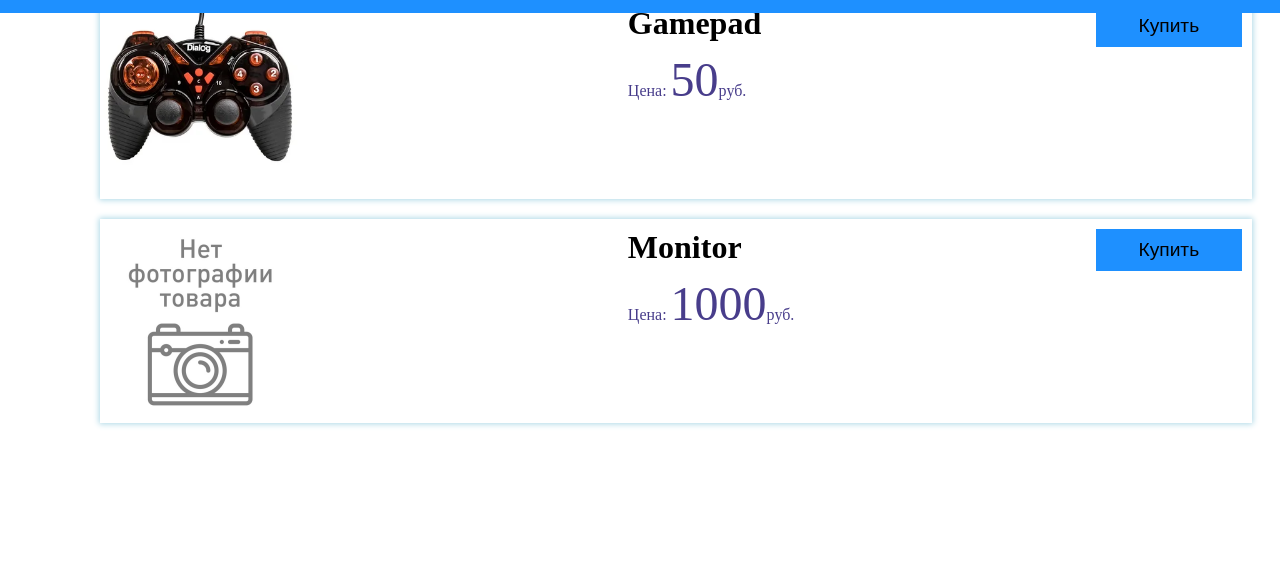
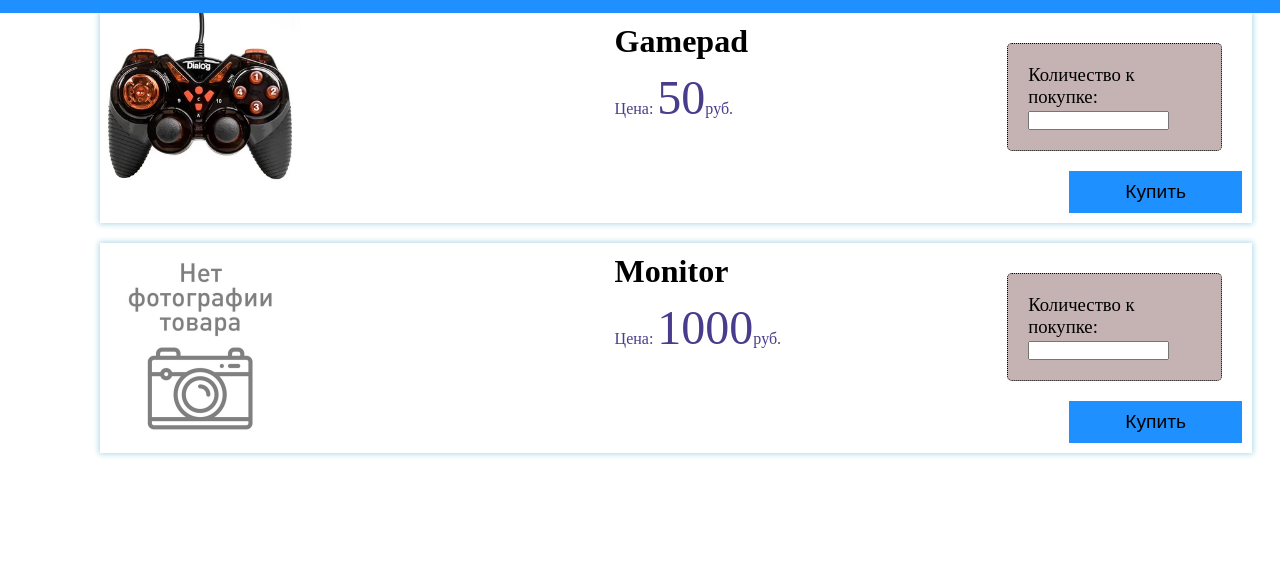
Before and after one commit to SEugene/JS_advanced, a plain HTML site: page index.html in a window 1280 px wide. Shown: the part 787-1350 px from the top of the page. Before the commit the page ends 1320 px from the top, so only its background shows below. Drawn offline with Linux system fonts and the light colour scheme.

Commit message:
An amount to buy is added to the product card

```diff
--- a/js/main.js
+++ b/js/main.js
@@ -50,7 +50,11 @@ class ProductItem{
            </div>
 
            <div class="sale">
-               <button class="buy-btn">Купить</button>
+
+           <h3>Количество к покупке:
+                <input type="text" name="кол-во" size="15" maxlength="30">
+           </h3>
+           <button class="buy-btn">Купить</button>
            </div>
 
        </div>`
--- a/style.css
+++ b/style.css
@@ -119,3 +119,24 @@ footer{
 	color: #191970;
 	font-weight: bold;
 }
+
+h1{
+	color: rgb(0, 0, 0);
+	width: 100%;
+	margin: 0 auto;
+	display: block;
+	text-align: center;
+	padding: 30px 0 0;
+}
+
+h3{
+	color: rgb(0, 0, 0);
+	display: block;
+	padding: 20px;
+	margin: 20px;
+	border: 1px dotted rgb(0, 0, 0);
+	border-radius: 5px;
+	font-weight: 200;
+	width: 100%;
+	background: rgb(197, 178, 178);
+}
```
